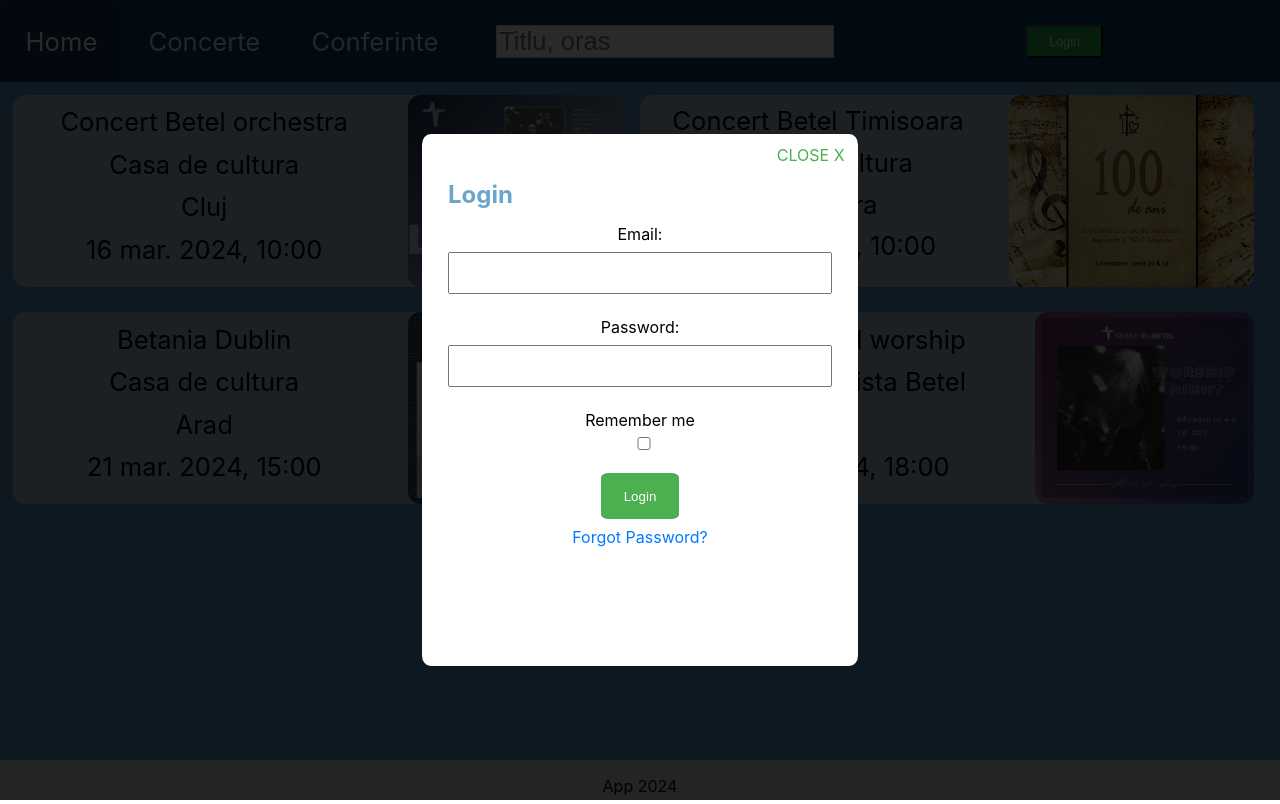
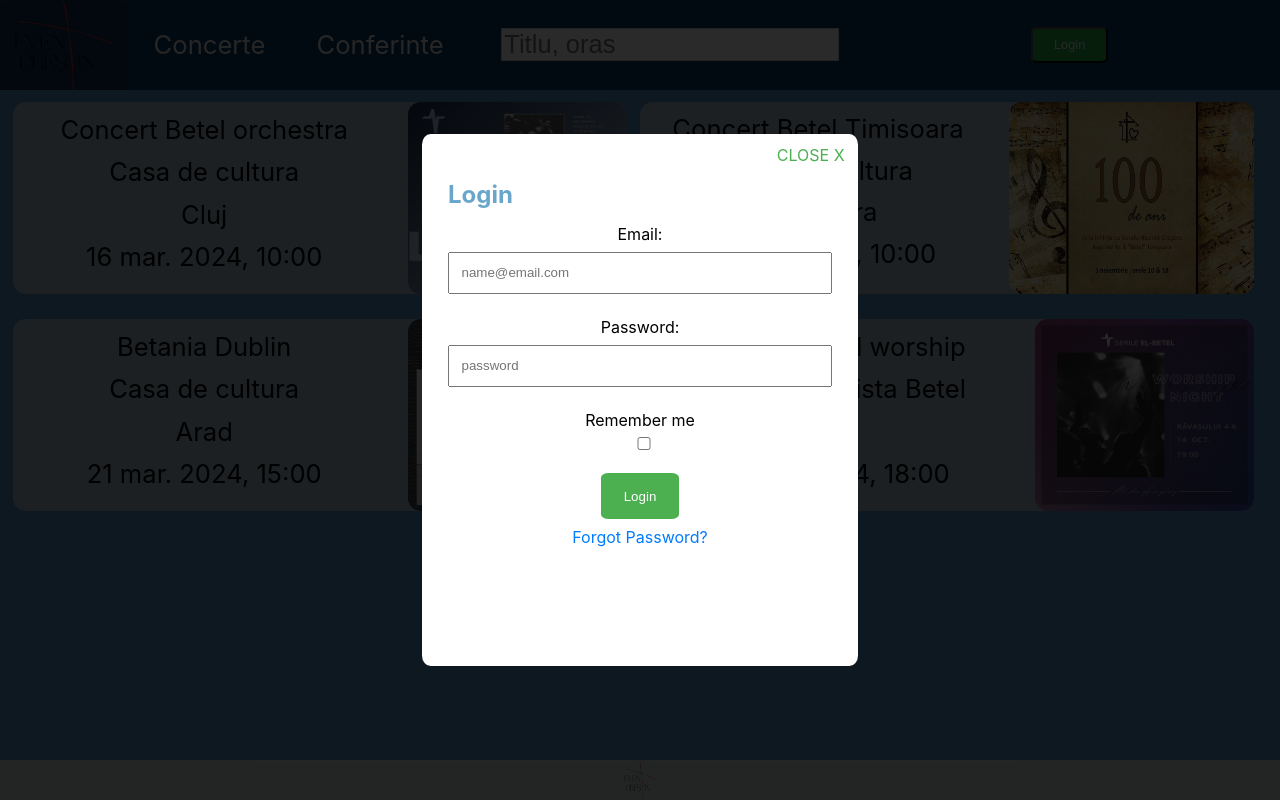
Before and after one commit to sebastianporumb/event-crestin, a React (Create React App) app: page / in a window 1280 px wide. Both pictures are taken after a click on the button "Login". Built offline with nearby package versions, Linux system fonts and the light colour scheme.

Commit message:
add logo instead of home

```diff
--- a/src/App.css
+++ b/src/App.css
@@ -72,6 +72,17 @@
   border-radius: 10%;
 }
 
+#logo-image {
+  height: 7vw;
+  width: 10vw;
+  padding: 0;
+}
+
+.logo {
+  height: 100%;
+  width: 100%;
+}
+
 .App-main {
   height: 90%;
   display: flex;
@@ -103,6 +114,10 @@
   width: 100%;
 }
 
+.logo-footer {
+  height: 100%;
+}
+
 @media (prefers-reduced-motion: no-preference) {
   .App-logo {
     animation: App-logo-spin infinite 20s linear;
--- a/src/App.js
+++ b/src/App.js
@@ -2,6 +2,7 @@ import React, { useState } from "react";
 import "./App.css";
 import { EventsListData } from "./Components/Events/EventsList";
 import EventsList from "./Components/Events/EventsList";
+import logo from "./Components/Images/EVENT.png";
 import EventsDescription from "./Components/Events/EventsDescription";
 import EventPopup from "./Components/Events/EventPopup";
 import LoginForm from "./Components/Login/LoginForm";
@@ -58,11 +59,12 @@ function App() {
         <header className="App-header">
           <div class="topnav">
             <a
+              id="logo-image"
               className={selectedEventType === "all" ? "active" : ""}
               onClick={() => handleEventTypeClick("all")}
               href="#home"
             >
-              Home
+              <img className="logo" src={logo} alt="Logo" />
             </a>
             <a
               className={selectedEventType === "concert" ? "active" : ""}
@@ -108,7 +110,7 @@ function App() {
         </main>
 
         <footer className="App-footer">
-          <p>App 2024</p>
+          <img className="logo-footer" src={logo} />
         </footer>
       </div>
     </div>
--- a/src/Components/Events/EventPopup.css
+++ b/src/Components/Events/EventPopup.css
@@ -14,7 +14,7 @@
 .fullscreen-popup {
   background-color: #ffffffbc;
   padding: 20px;
-  max-width: 90%;
+  max-width: 70%;
   max-height: 90%;
   overflow: auto;
   position: relative;
--- a/src/Components/Login/LoginForm.css
+++ b/src/Components/Login/LoginForm.css
@@ -59,6 +59,11 @@
   margin-top: 2%;
 }
 
+.checkbox {
+  height: 1vw;
+  width: 1vw;
+}
+
 .fullscreen-popup1 a {
   color: #007bff;
   text-decoration: none;
--- a/src/Components/Login/LoginForm.js
+++ b/src/Components/Login/LoginForm.js
@@ -10,6 +10,10 @@ const LoginForm = ({ onClose }) => {
     e.preventDefault();
 
     onClose();
+  };
+
+  const handleRememberMeChange = () => {
+    setRememberMe(!rememberMe);
   };
 
   return (
@@ -29,6 +33,7 @@ const LoginForm = ({ onClose }) => {
               type="text"
               value={username}
               onChange={(e) => setUsername(e.target.value)}
+              placeholder="name@email.com"
             />
           </label>
           <label>
@@ -37,11 +42,18 @@ const LoginForm = ({ onClose }) => {
               type="password"
               value={password}
               onChange={(e) => setPassword(e.target.value)}
+              placeholder="password"
             />
           </label>
           <label>
             Remember me
-            <input type="checkbox" name="remember" />
+            <input
+              className="checkbox"
+              type="checkbox"
+              name="remember"
+              checked={rememberMe}
+              onChange={handleRememberMeChange}
+            />
           </label>
           <div className="form-actions">
             <button type="submit">Login</button>
```
Also changed, not shown: src/Components/Images/EVENT.png (added), src/Components/Images/EVENT1.png (added).
